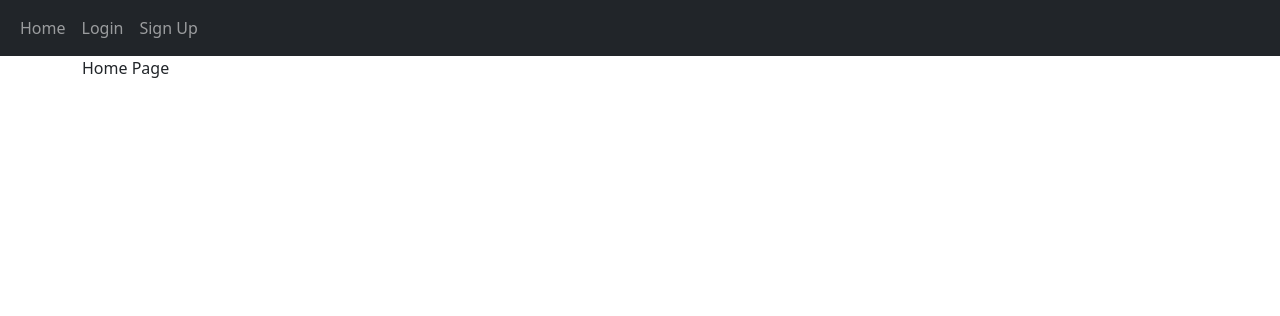
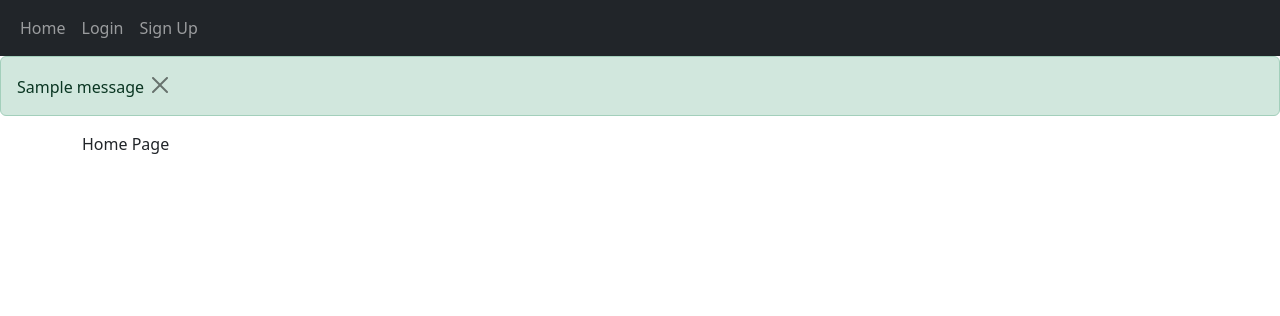
Before and after one commit to MaxShishkov/web_blog, a Flask app: page / in a window 1280 px wide. Shown: the top 316 px of the page. Run offline with Flask 3, Linux system fonts and the light colour scheme; one stand-in notice (Sample message) is shown.

Commit message:
feat: add suppport for flashed messages

```diff
--- a/website/templates/base.html
+++ b/website/templates/base.html
@@ -36,6 +36,24 @@
         </div>
       </div>
     </nav>
+    {% with messages = get_flashed_messages(with_categories=True) %}
+      {% if messages %}
+        {% for category, message in messages %}
+        {% if category == "error" %}
+        <div class="alert alert-danger alter-dismissible fade show" role="alert">
+          {{ message }}
+          <button type="button" class="btn-close" data-bs-dismiss="alert"></button>
+        </div>
+        {% else %}
+        <div class="alert alert-success alter-dismissible fade show" role="alert">
+          {{ message }}
+          <button type="button" class="btn-close" data-bs-dismiss="alert"></button>
+        </div>
+        {% endif %}
+
+        {% endfor %}
+      {% endif %}
+    {% endwith %}
     <div class="container">{% block content %}{% endblock %}</div>
     <script
       src="https://cdn.jsdelivr.net/npm/bootstrap@5.0.2/dist/js/bootstrap.bundle.min.js"
```
